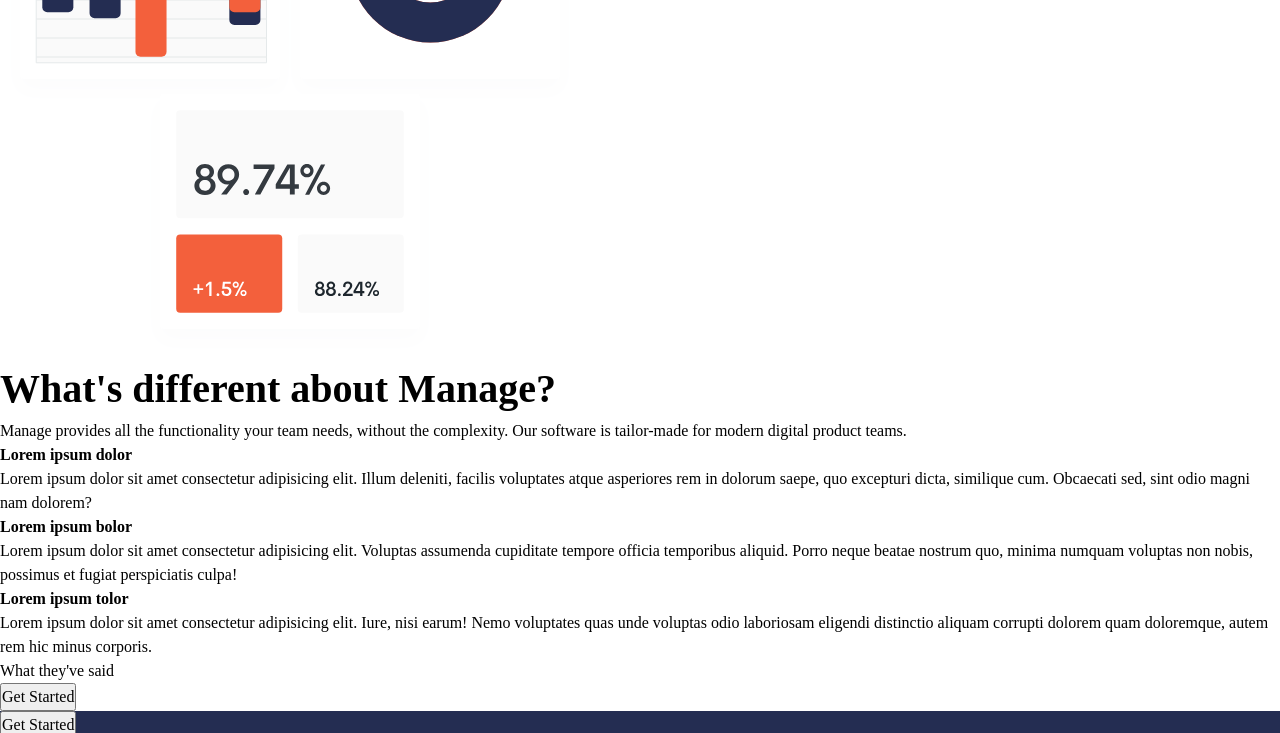
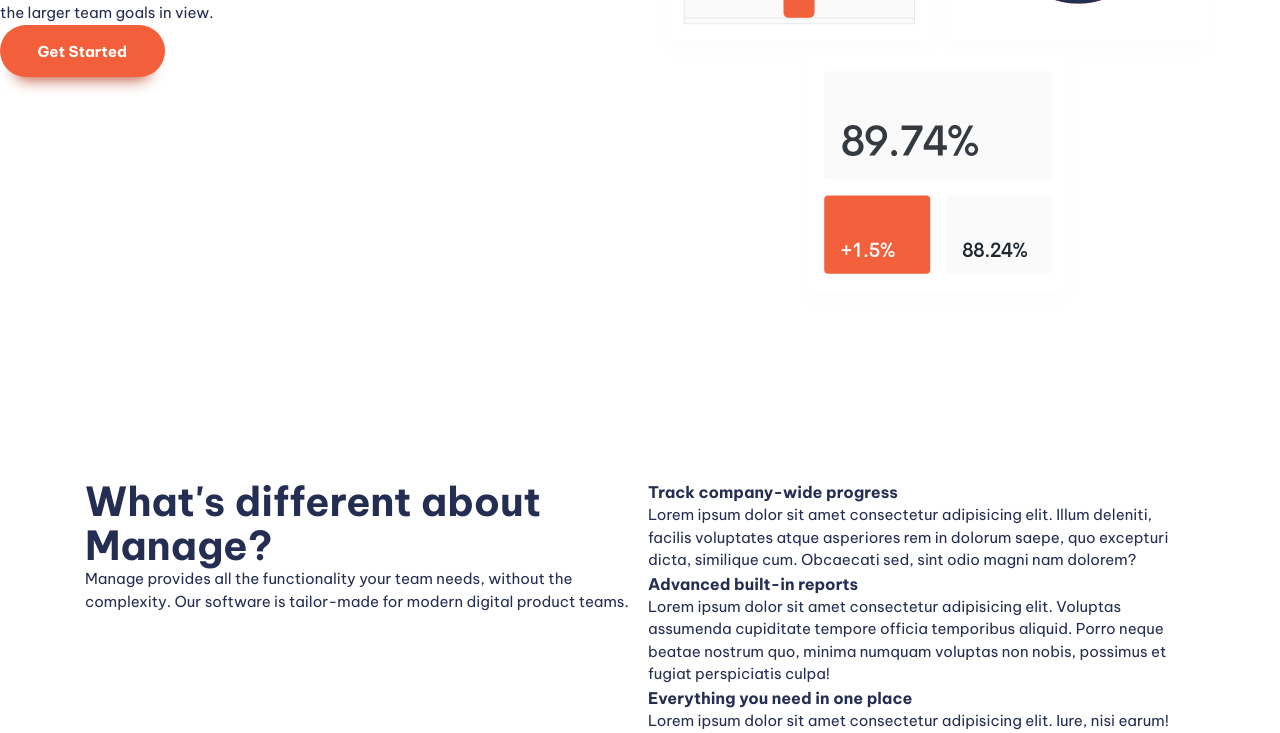
Before and after one commit to pb-wd027/fe-landing-page, a website built with Vite: page index.html in a window 1280 px wide. Shown: the part 474-1207 px from the top of the page. Built offline with nearby package versions, Linux system fonts and the light colour scheme.

Commit message:
add more html structure and css color design

```diff
--- a/index.html
+++ b/index.html
@@ -29,7 +29,7 @@
 
 
     <main>
-      <section>
+      <section class="padding-block-900">
         <div class="contaier">
           <div class="even-columns">
             <div>
@@ -44,7 +44,7 @@
         </div>
       </section>
 
-      <section>
+      <section class="padding-block-900">
         <div class="container">
           <div class="even-columns">
             <div>
@@ -54,15 +54,15 @@
             <div>
               <ul class="numbered-items" role="list">
                 <li>
-                  <h3 class="fs-600 fw-bold">Lorem ipsum dolor</h3>
+                  <h3 class="fs-600 fw-bold">Track company-wide progress</h3>
                   <p>Lorem ipsum dolor sit amet consectetur adipisicing elit. Illum deleniti, facilis voluptates atque asperiores rem in dolorum saepe, quo excepturi dicta, similique cum. Obcaecati sed, sint odio magni nam dolorem?</p>
                 </li>
                 <li>
-                  <h3 class="fs-600 fw-bold">Lorem ipsum bolor</h3>
+                  <h3 class="fs-600 fw-bold">Advanced built-in reports</h3>
                   <p>Lorem ipsum dolor sit amet consectetur adipisicing elit. Voluptas assumenda cupiditate tempore officia temporibus aliquid. Porro neque beatae nostrum quo, minima numquam voluptas non nobis, possimus et fugiat perspiciatis culpa!</p>
                 </li>
                 <li>
-                  <h3 class="fs-600 fw-bold">Lorem ipsum tolor</h3>
+                  <h3 class="fs-600 fw-bold">Everything you need in one place</h3>
                   <p>Lorem ipsum dolor sit amet consectetur adipisicing elit. Iure, nisi earum! Nemo voluptates quas unde voluptas odio laboriosam eligendi distinctio aliquam corrupti dolorem quam doloremque, autem rem hic minus corporis.</p>
                 </li>
               </ul>
@@ -71,17 +71,17 @@
         </div>
       </section>
 
-      <section class="carousel">
-        <h2 class="fs-secondary-hedding">What they've said</h2>
+      <section class="carousel | padding-block-700" >
+        <h2 class="fs-secondary-heading fw-bold">What they've said</h2>
         <!-- Carousel here -->
         <button class="button">Get Started</button>
       </section>
 
-      <section class="cta | bg-primary-400 text-neutral-100">
+      <section class="cta | padding-block-700 bg-accent-400 text-neutral-100">
         <div class="container">
           <div class="event-columns">
             <div>
-              <p class="fs-secondary-heading fw-bold"></p>
+              <p class="fs-secondary-heading fw-bold">Simplify how your team works today.</p>
             </div>
             <div>
               <button class="button" data-type="inverted">Get Started</button>
@@ -91,7 +91,7 @@
       </section>
     </main>
 
-    <footer class="bg-neutral-900 text-neutral-100">
+    <footer class="padding-block-700 bg-neutral-900 text-neutral-100">
       <div class="container">
         <div class="even-columns">
           <div>
--- a/style.css
+++ b/style.css
@@ -1,11 +1,13 @@
 :root {
+  --clr-accent-500: hsl(12, 60%, 45%);
   --clr-accent-400: hsl(12, 88%, 59%);
+  --clr-accent-300: hsl(12, 88%, 75%);
   --clr-accent-100: hsl(13, 100%, 96%);
 
   --clr-primary-400: hsl(228, 39%, 23%);
 
-  --clr-neutral-100: hsl(232, 12%, 13%);
-  --clr-neutral-900: hsl(0, 0%, 0%);
+  --clr-neutral-900: hsl(232, 12%, 13%);
+  --clr-neutral-100: hsl(0, 0%, 100%);
 
   --ff-primary: 'Be Vietnam Pro', sans-serif;
 
@@ -29,6 +31,16 @@
   --fs-secondary-heading: var(--fs-700);
   --fs-nav: var(--fs-500);
   --fs-button: var(--fs-300);
+
+  --size-100: .25rem;
+  --size-200: .5rem;
+  --size-300: .75rem;
+  --size-400: 1rem;
+  --size-500: 1.5rem;
+  --size-600: 2rem;
+  --size-700: 3rem;
+  --size-800: 4rem;
+  --size-900: 5rem;
 }
 
 @media (min-width: 50em) {
@@ -146,12 +158,91 @@
 
 .fs-primary-heading {
   font-size: var(--fs-primary-heading);
+  line-height: 1.1;
 }
 .fs-secondary-heading {
   font-size: var(--fs-secondary-heading);
+  line-height: 1.1;
 }
 
-.fs-300 { font-size: var(--fs-300); }
-.fs-400 { font-size: var(--fs-400); }
-.fs-500 { font-size: var(--fs-500); }
-.fs-600 { font-size: var(--fs-600); }
+.fs-300 {
+  font-size: var(--fs-300);
+}
+.fs-400 {
+  font-size: var(--fs-400);
+}
+.fs-500 {
+  font-size: var(--fs-500);
+}
+.fs-600 {
+  font-size: var(--fs-600);
+}
+
+.padding-block-900 {
+  padding-block: var(--size-900);
+}
+
+.padding-block-700 {
+  padding-block: var(--size-700);
+}
+
+
+.container {
+  --max-width: 1110px;
+  --padding: 1rem;
+
+  width: min(var(--max-width), 100% - (var(--padding) * 2));
+  margin-inline: auto;
+}
+
+.even-columns {
+  display: grid;
+  gap: 1rem;
+}
+
+@media (min-width: 50em) {
+  .even-columns {
+    grid-auto-flow: column;
+    grid-auto-columns: 1fr;
+  }
+}
+
+/* general styling */
+
+body {
+  font-size: var(--fs-body);
+  font-family: var(--ff-body);
+  color: var(--clr-primary-400);
+}
+
+/* button */
+
+.button {
+  cursor: pointer;
+  text-decoration: none;
+  border: 0;
+  border-radius: 100vmax;
+  padding: 1.25em 2.5em;
+  font-weight: var(--fw-bold);
+  font-size: var(--var-button);
+  line-height: 1;
+  color: var(--clr-neutral-100);
+  background-color: var(--clr-accent-400);
+  box-shadow: 0 1.125em 1em -1em var(--clr-accent-500);
+}
+
+button[data-type="inverted"] {
+  background-color: var(--clr-neutral-100);
+  color: var(--clr-accent-400);
+}
+
+.button:hover,
+.button:focus-visible {
+  background-color: var(--clr-accent-300);
+}
+
+.button[data-type="inverted"]:hover,
+.button[date-type="inverted"]:focus-visible {
+  background-color: var(--clr-neutral-100);
+  color: var(--clr-accent-300);
+}
```
